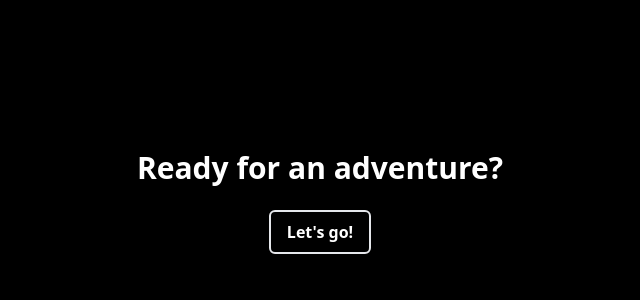
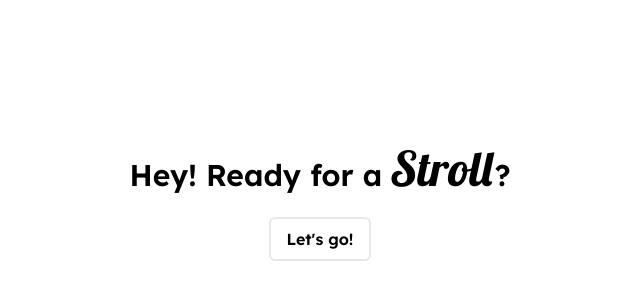
Before and after one commit to kalikokalikova/adventure, a React (Create React App) app in the folder adventure/: page / in a window 1280 px wide. Shown: the part 198-498 px from the top of the page, without its empty margins (320-960 px from the left). Built offline with nearby package versions, Linux system fonts and the light colour scheme; no server answers.

Commit message:
added lobster, heebo, lexend fonts to landing page

```diff
--- a/adventure/public/index.html
+++ b/adventure/public/index.html
@@ -2,42 +2,20 @@
 <html lang="en">
   <head>
     <meta charset="utf-8" />
-    <link rel="icon" href="%PUBLIC_URL%/favicon.ico" />
     <meta name="viewport" content="width=device-width, initial-scale=1" />
     <meta name="theme-color" content="#000000" />
     <meta
       name="description"
       content="Web site created using create-react-app"
     />
-    <link rel="apple-touch-icon" href="%PUBLIC_URL%/logo192.png" />
-    <!--
-      manifest.json provides metadata used when your web app is installed on a
-      user's mobile device or desktop. See https://developers.google.com/web/fundamentals/web-app-manifest/
-    -->
-    <link rel="manifest" href="%PUBLIC_URL%/manifest.json" />
-    <!--
-      Notice the use of %PUBLIC_URL% in the tags above.
-      It will be replaced with the URL of the `public` folder during the build.
-      Only files inside the `public` folder can be referenced from the HTML.
-
-      Unlike "/favicon.ico" or "favicon.ico", "%PUBLIC_URL%/favicon.ico" will
-      work correctly both with client-side routing and a non-root public URL.
-      Learn how to configure a non-root public URL by running `npm run build`.
-    -->
-    <title>React App</title>
+    <link rel="preconnect" href="https://fonts.googleapis.com">
+<link rel="preconnect" href="https://fonts.gstatic.com" crossorigin>
+<link href="https://fonts.googleapis.com/css2?family=Heebo:wght@100;400&family=Lexend:wght@400;600&family=Lobster+Two:ital,wght@1,700&display=swap" rel="stylesheet">
+    <title>Strolls: A Walking Adventure</title>
   </head>
   <body>
     <noscript>You need to enable JavaScript to run this app.</noscript>
     <div id="root"></div>
-    <!--
-      This HTML file is a template.
-      If you open it directly in the browser, you will see an empty page.
 
-      You can add webfonts, meta tags, or analytics to this file.
-      The build step will place the bundled scripts into the <body> tag.
-
-      To begin the development, run `npm start` or `yarn start`.
-      To create a production bundle, use `npm run build` or `yarn build`.
-    -->
   </body>
 </html>
--- a/adventure/src/pages/LandingPage.jsx
+++ b/adventure/src/pages/LandingPage.jsx
@@ -5,10 +5,10 @@ import {Link} from 'react-router-dom'
 function LandingPage() {
   return (
     <div>
-        <div className='flex h-[100vh] justify-center items-center bg-black text-white transition ease-out duration-500 '>
+        <div className='flex h-[100vh] justify-center items-center bg-white text-black transition ease-out duration-500 '>
             <div className='flex flex-col  items-center'>
-              <h1 className='font-bold text-3xl pb-6'>Ready for an adventure?</h1>
-              <Link to="/home"><button className='border-2 rounded-md py-2 px-4 font-bold hover:bg-white hover:ease-in-out hover:duration-300 hover:border-black hover:text-black'>Let's go!</button></Link>
+              <h1 className='font-bold text-3xl pb-6 font-lexend'>Hey! Ready for a <span className='font-lobster text-5xl'>Stroll</span>?</h1>
+              <Link to="/home"><button className='font-lexend border-2 rounded-md py-2 px-4 font-bold hover:bg-black hover:ease-in-out hover:duration-300 hover:border-black hover:text-white'>Let's go!</button></Link>
               </div>
         </div>
 
--- a/adventure/tailwind.config.js
+++ b/adventure/tailwind.config.js
@@ -2,7 +2,13 @@
 module.exports = {
   content: [ "./src/**/*.{js,jsx,ts,tsx}",],
   theme: {
-    extend: {},
+    extend: {
+      fontFamily: {
+        heebo: ["Heebo", "sans-serif"],
+        lexend: ["Lexend", "sans-serif"],
+        lobster: ["Lobster Two", "cursive"]
+      }
+    },
   },
   plugins: [],
 }
```
